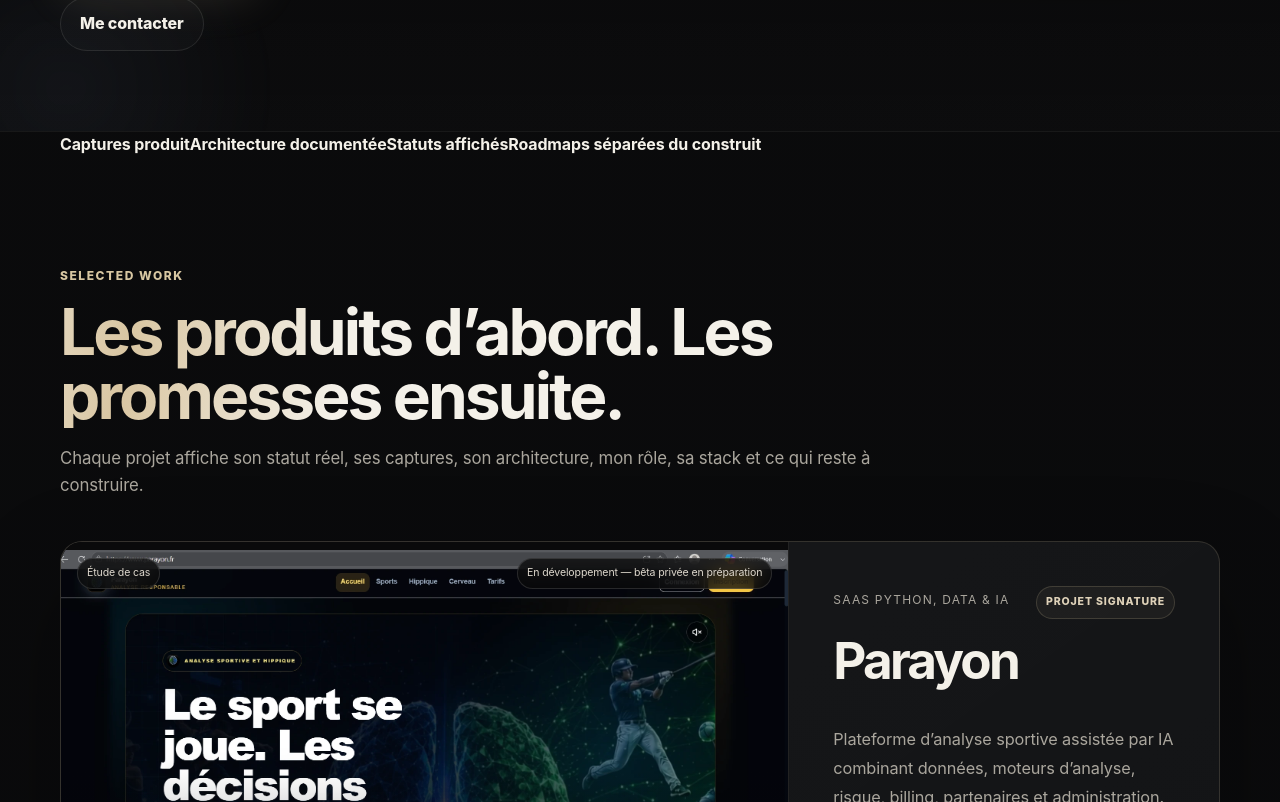
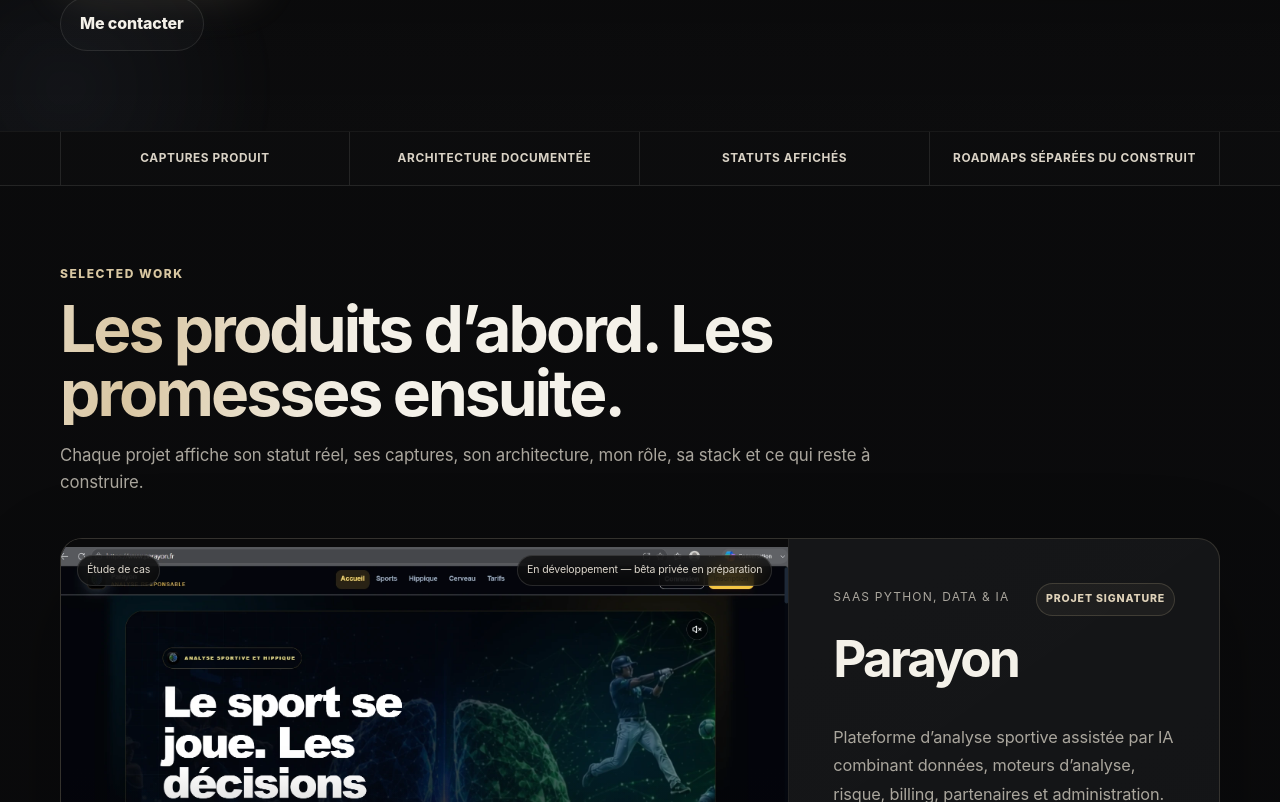
Before and after one commit to eleligny-coder/Portfolio, a Next.js app: page / in a window 1280 px wide. Shown: the part 938-1740 px from the top of the page. Built offline with nearby package versions, Linux system fonts and the light colour scheme; no server answers.

Commit message:
style: load commercial proof layer

```diff
--- a/src/app/styles.css
+++ b/src/app/styles.css
@@ -5,3 +5,4 @@
 @import "./theme.css";
 @import "./motion.css";
 @import "./visual-fixes.css";
+@import "./commercial-proof.css";
```
